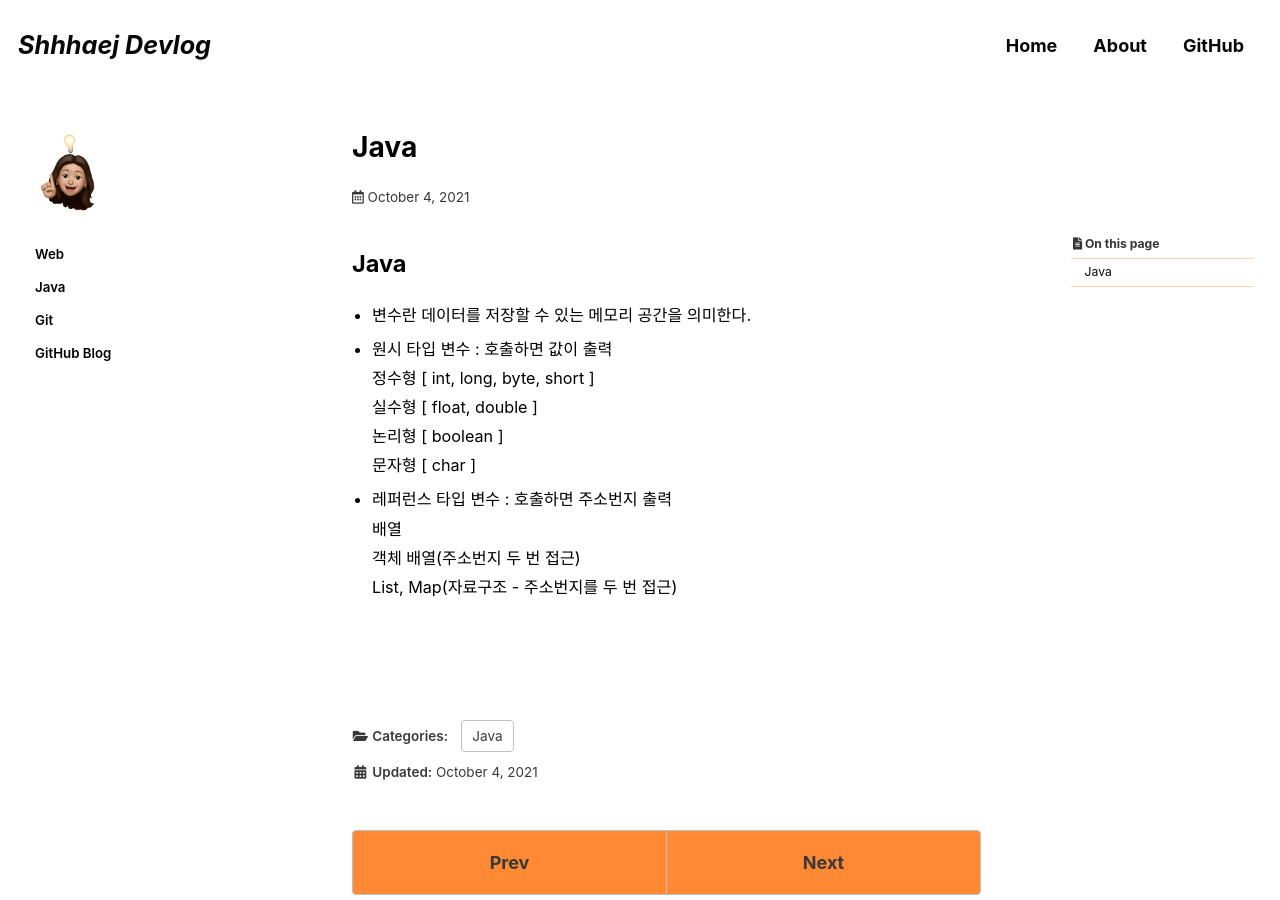
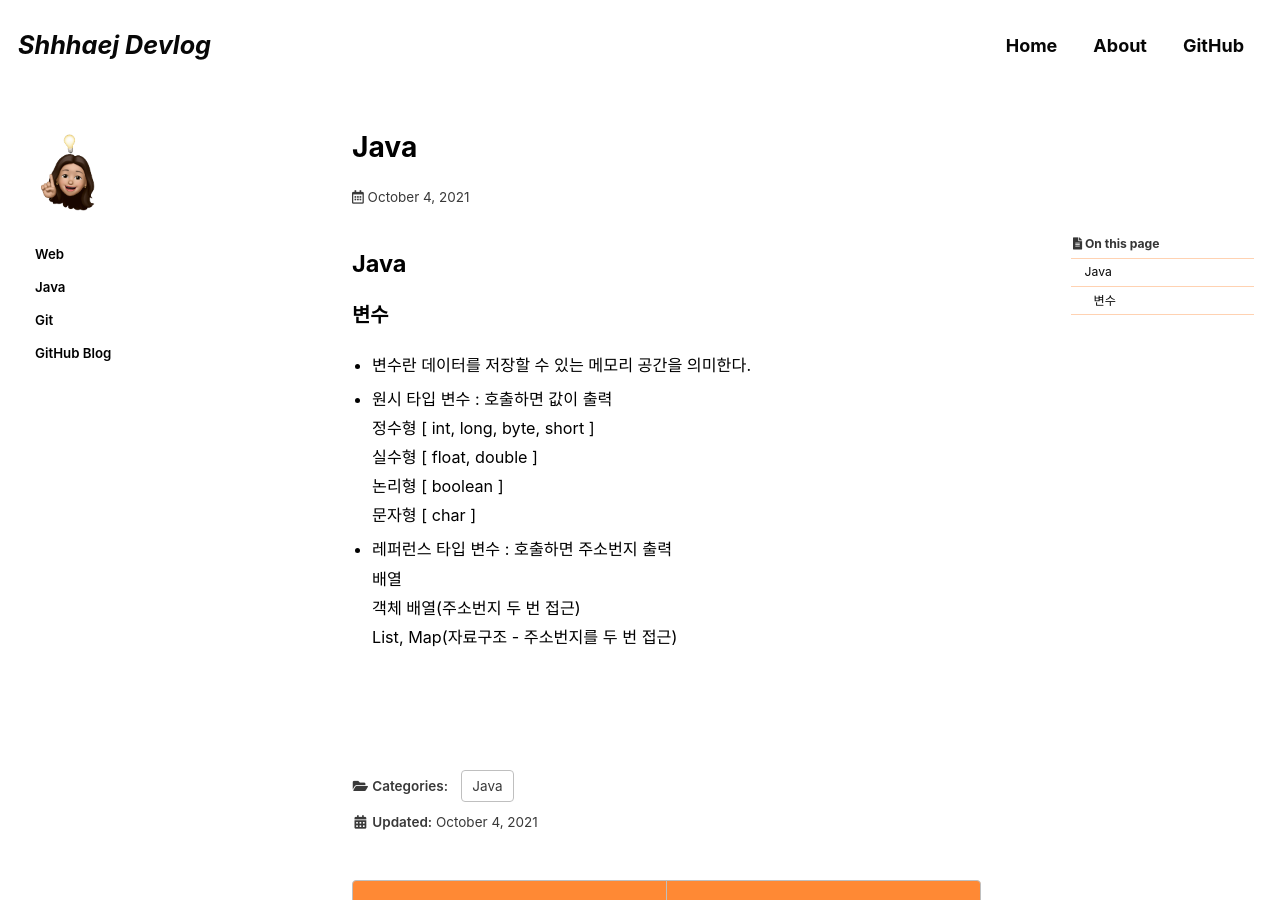
Before and after one commit to shhhaej/shhhaej.github.io, a Jekyll site: the page built from _posts/2021-10-04-java.md, in a window 1280 px wide and 900 px high. Built offline with Jekyll 4.4.1, drawn with Linux system fonts in a browser that asks for light colours; cached includes are drawn as plain includes; some web fonts are replaced; comment, search, counter and statistics services are not loaded.

Commit message:
recommit.

```diff
--- a/_posts/2021-10-04-java.md
+++ b/_posts/2021-10-04-java.md
@@ -19,6 +19,9 @@ last_modified_at: 2021-10-04
 
 ## Java
 
+
+### 변수
+
 * 변수란 데이터를 저장할 수 있는 메모리 공간을 의미한다.
 
 * 원시 타입 변수 : 호출하면 값이 출력 <br>
```
